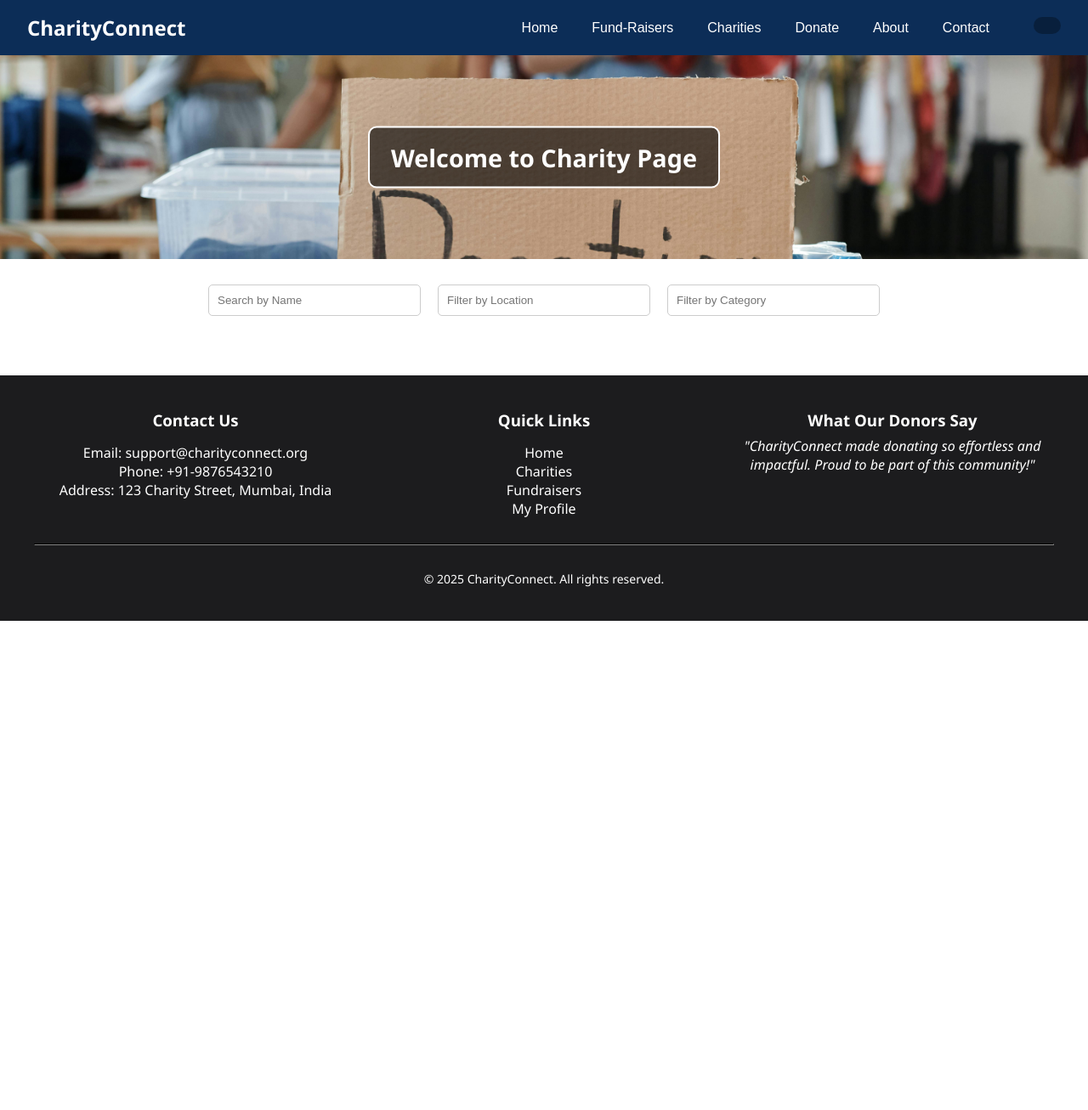
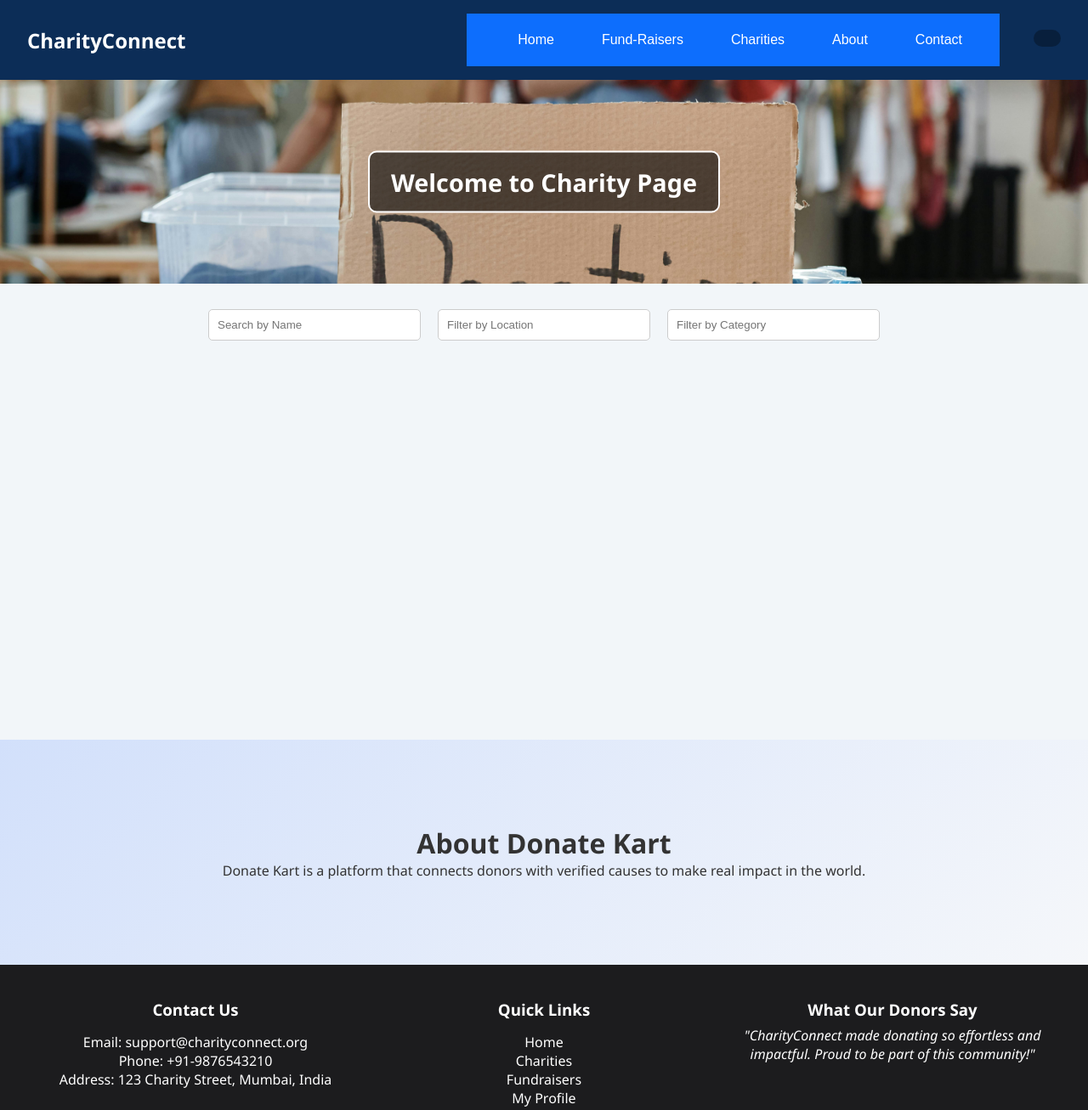
Before and after one commit to pushkarsabe/3-day-test-project-sharpener-charity-donation, a website: page public/charity.html in a window 1280 px wide. Shown: the top 1307 px of the page at 85% size. Before the commit the page ends 800 px from the top, so only its background shows below. Drawn offline with nearby package versions, Linux system fonts and the light colour scheme; no server answers; sample sign-in values are in the browser's storage.

Commit message:
about us added

```diff
--- a/public/charity.css
+++ b/public/charity.css
@@ -6,8 +6,17 @@
 }
 
 body {
-    font-family: 'Segoe UI', Tahoma, Geneva, Verdana, sans-serif;
+    font-family: 'Segoe UI', sans-serif;
+    background-color: #f2f6f9;
+    color: #333;
+    scroll-behavior: smooth;
 }
+
+.logo {
+    font-size: 1.5rem;
+    font-weight: bold;
+}
+
 
 /* Navbar styles */
 .navbar {
@@ -20,9 +29,11 @@ body {
     flex-wrap: wrap;
 }
 
-.logo {
-    font-size: 1.5rem;
-    font-weight: bold;
+nav {
+    background-color: #0d6efd;
+    padding: 1rem 2rem;
+    display: flex;
+    justify-content: flex-end;
 }
 
 .nav-links {
@@ -30,6 +41,12 @@ body {
     display: flex;
     flex-wrap: wrap;
     gap: 1rem;
+}
+
+nav li {
+    list-style: none;
+    display: inline;
+    margin-left: 1rem;
 }
 
 .nav-links li button {
@@ -48,6 +65,7 @@ body {
     color: #ffb703;
     transform: scale(1.05);
 }
+
 
 /* Wrap nav and profile together */
 .nav-profile-container {
@@ -303,3 +321,39 @@ footer {
         text-align: center;
     }
 }
+
+
+
+/* about div css */
+#aboutDiv {
+    background: linear-gradient(135deg, #d2e0fb, #f5f7fa);
+    padding: 100px 20px;
+    text-align: center;
+    margin-top: 50vh;
+    transition: background 0.4s ease;
+}
+
+#aboutDiv h2 {
+    font-size: 2rem;
+    animation: fadeInUp 1s ease forwards;
+}
+
+@keyframes fadeInUp {
+    from {
+        opacity: 0;
+        transform: translateY(30px);
+    }
+
+    to {
+        opacity: 1;
+        transform: translateY(0);
+    }
+}
+
+@media (max-width: 600px) {
+
+    #aboutDiv h2 {
+        font-size: 1.5rem;
+    }
+
+}
--- a/public/charity.html
+++ b/public/charity.html
@@ -21,9 +21,15 @@
                     <li><button onclick="window.location.href='/donatekart.html'">Home</button></li>
                     <li><button onclick="window.location.href='/fundRaisers.html'">Fund-Raisers</button></li>
                     <li><button onclick="window.location.href='/charity.html'">Charities</button></li>
-                    <li><button>Donate</button></li>
-                    <li><button>About</button></li>
-                    <li><button>Contact</button></li>
+                    <li><button
+                            onclick="document.getElementById('aboutDiv').scrollIntoView({ behavior: 'smooth' })">About</button>
+                    </li>
+                    <li>
+                        <button
+                            onclick="document.querySelector('.footer-container').scrollIntoView({ behavior: 'smooth' })">
+                            Contact
+                        </button>
+                    </li>
                 </ul>
             </nav>
 
@@ -49,6 +55,12 @@
 
     <div class="cards-container" id="charityCards">
 
+    </div>
+
+    <!-- About Section -->
+    <div id="aboutDiv">
+        <h2>About Donate Kart</h2>
+        <p>Donate Kart is a platform that connects donors with verified causes to make real impact in the world.</p>
     </div>
 
 
--- a/public/charity.js
+++ b/public/charity.js
@@ -28,8 +28,11 @@ window.addEventListener('DOMContentLoaded', async () => {
     console.log('token:', token);
 
     if (!token) {
-        showPopup('Token not found', 'error');
+        showPopup('Access denied: Please log in first.', 'error');
         console.error('Token not found');
+        setTimeout(() => {
+            window.location.href = "/login.html"
+        }, 2000)
         return;
     }
 
--- a/public/donatekart.css
+++ b/public/donatekart.css
@@ -6,8 +6,17 @@
 }
 
 body {
-    font-family: 'Segoe UI', Tahoma, Geneva, Verdana, sans-serif;
+    font-family: 'Segoe UI', sans-serif;
+    background-color: #f2f6f9;
+    color: #333;
+    scroll-behavior: smooth;
 }
+
+.logo {
+    font-size: 1.5rem;
+    font-weight: bold;
+}
+
 
 /* Navbar styles */
 .navbar {
@@ -20,9 +29,11 @@ body {
     flex-wrap: wrap;
 }
 
-.logo {
-    font-size: 1.5rem;
-    font-weight: bold;
+nav {
+    background-color: #0d6efd;
+    padding: 1rem 2rem;
+    display: flex;
+    justify-content: flex-end;
 }
 
 .nav-links {
@@ -30,6 +41,12 @@ body {
     display: flex;
     flex-wrap: wrap;
     gap: 1rem;
+}
+
+nav li {
+    list-style: none;
+    display: inline;
+    margin-left: 1rem;
 }
 
 .nav-links li button {
@@ -48,6 +65,9 @@ body {
     color: #ffb703;
     transform: scale(1.05);
 }
+
+
+
 
 /* Wrap nav and profile together */
 .nav-profile-container {
@@ -733,3 +753,40 @@ footer {
         text-align: center;
     }
 }
+
+
+
+
+/* about div css */
+#aboutDiv {
+    background: linear-gradient(135deg, #d2e0fb, #f5f7fa);
+    padding: 100px 20px;
+    text-align: center;
+    margin-top: 50vh;
+    transition: background 0.4s ease;
+}
+
+#aboutDiv h2 {
+    font-size: 2rem;
+    animation: fadeInUp 1s ease forwards;
+}
+
+@keyframes fadeInUp {
+    from {
+        opacity: 0;
+        transform: translateY(30px);
+    }
+
+    to {
+        opacity: 1;
+        transform: translateY(0);
+    }
+}
+
+@media (max-width: 600px) {
+
+    #aboutDiv h2 {
+        font-size: 1.5rem;
+    }
+
+}
--- a/public/fundRaisers.css
+++ b/public/fundRaisers.css
@@ -6,8 +6,17 @@
 }
 
 body {
-    font-family: 'Segoe UI', Tahoma, Geneva, Verdana, sans-serif;
+    font-family: 'Segoe UI', sans-serif;
+    background-color: #f2f6f9;
+    color: #333;
+    scroll-behavior: smooth;
 }
+
+.logo {
+    font-size: 1.5rem;
+    font-weight: bold;
+}
+
 
 /* Navbar styles */
 .navbar {
@@ -20,9 +29,11 @@ body {
     flex-wrap: wrap;
 }
 
-.logo {
-    font-size: 1.5rem;
-    font-weight: bold;
+nav {
+    background-color: #0d6efd;
+    padding: 1rem 2rem;
+    display: flex;
+    justify-content: flex-end;
 }
 
 .nav-links {
@@ -30,6 +41,12 @@ body {
     display: flex;
     flex-wrap: wrap;
     gap: 1rem;
+}
+
+nav li {
+    list-style: none;
+    display: inline;
+    margin-left: 1rem;
 }
 
 .nav-links li button {
@@ -48,6 +65,8 @@ body {
     color: #ffb703;
     transform: scale(1.05);
 }
+
+
 
 /* Wrap nav and profile together */
 .nav-profile-container {
@@ -138,11 +157,14 @@ body {
     margin-bottom: 30px;
 }
 
+#charityFormDiv {
+    background: linear-gradient(135deg, #f8f9fa, #e3f2fd);
+}
 
 form {
     max-width: 800px;
     margin: auto;
-    background: white;
+    background: antiquewhite;
     padding: 30px;
     border-radius: 10px;
     box-shadow: 0 8px 16px rgba(0, 0, 0, 0.1);
--- a/public/userProfile.js
+++ b/public/userProfile.js
@@ -28,8 +28,11 @@ document.addEventListener('DOMContentLoaded', async () => {
     console.log('token:', token);
 
     if (!token) {
-        showPopup('Token not found', 'error');
+        showPopup('Access denied: Please log in first.', 'error');
         console.error('Token not found');
+        setTimeout(() => {
+            window.location.href = "/login.html"
+        }, 2000)
         return;
     }
 
```
Also changed, not shown: public/donatekart.html (+18 -3 lines), public/donatekart.js (+5 -2 lines), public/fundRaisers.html (+6 -1 lines), public/fundRaisers.js (+6 -2 lines), public/userProfile.html (+0 -1 lines).
